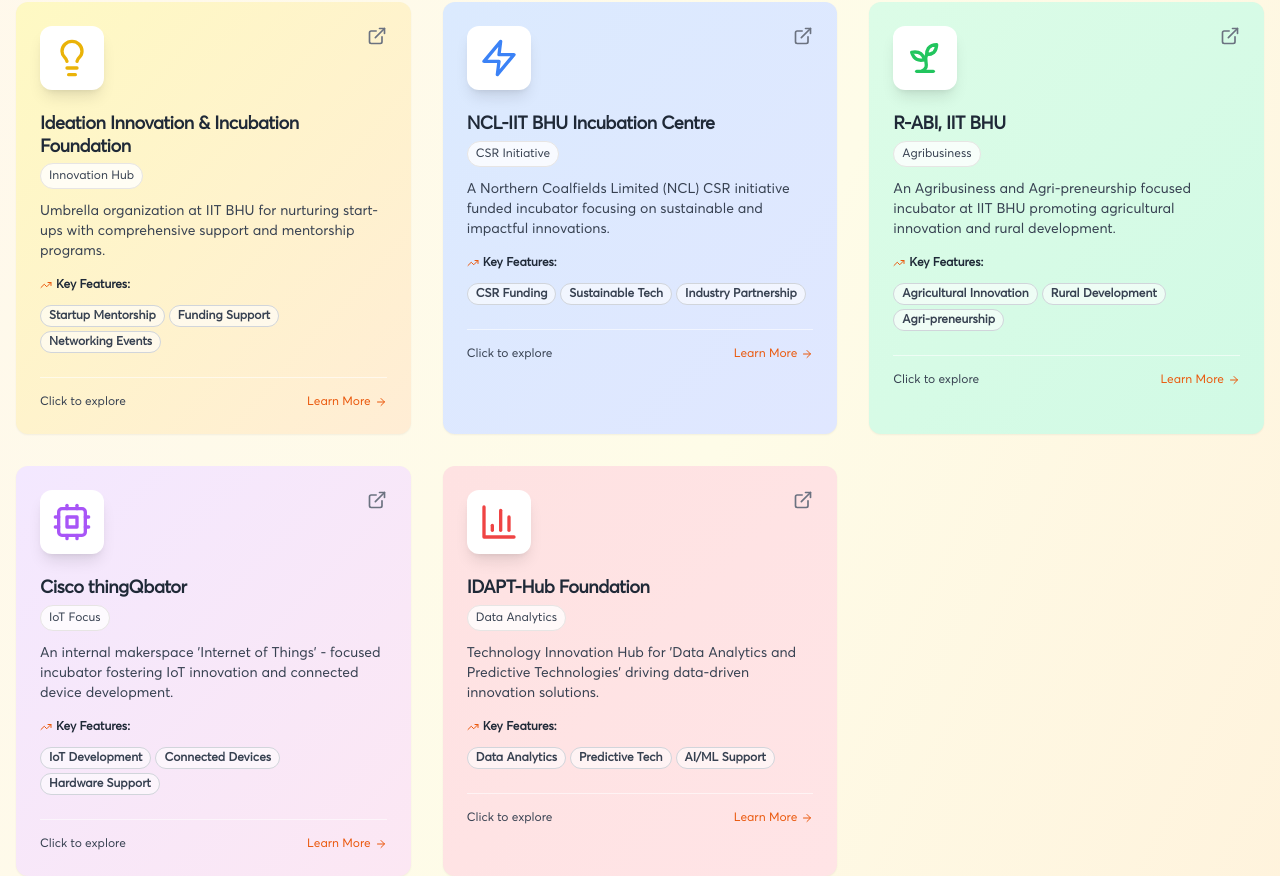
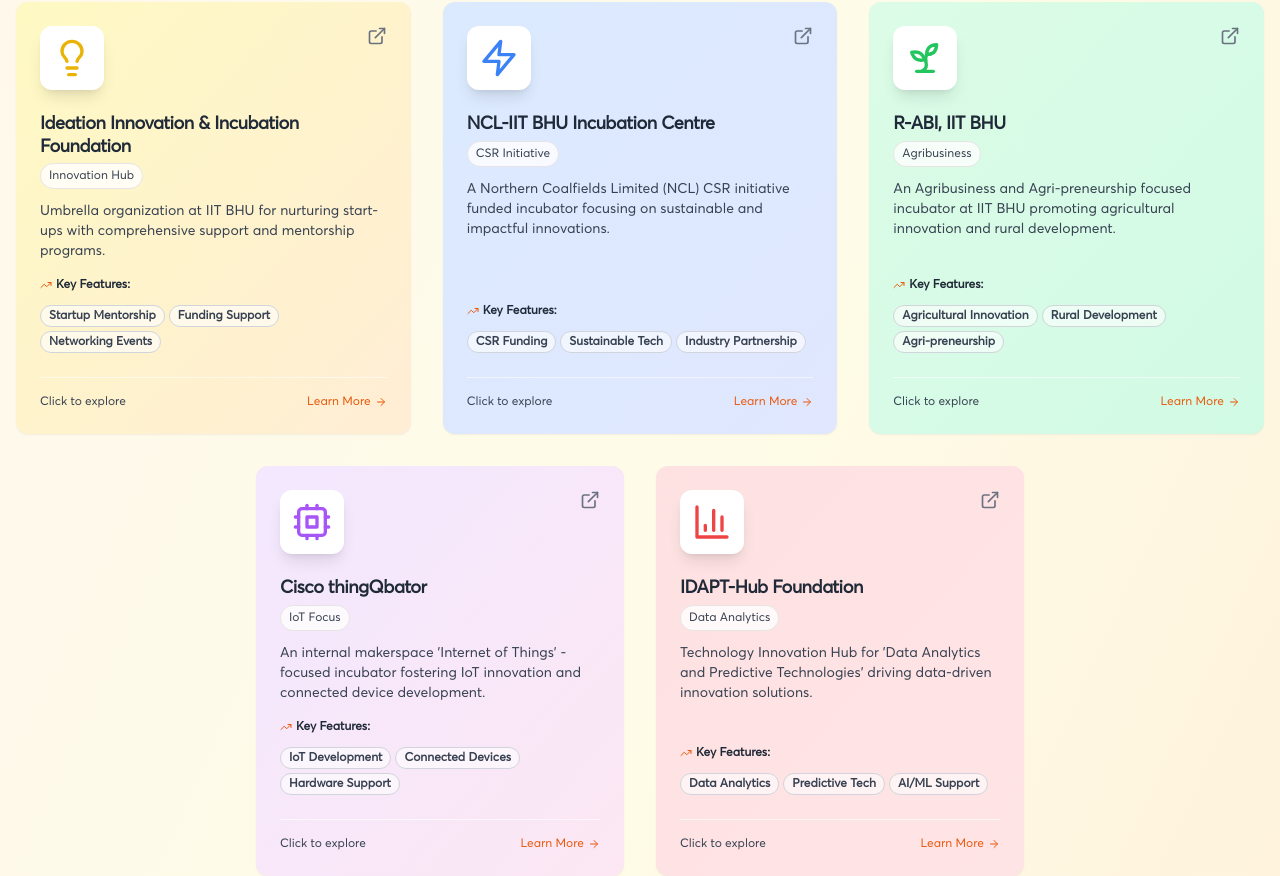
Before and after one commit to ecelliitbhu/ecell-website-new, a Next.js app: page /IncubatorsMain in a window 1280 px wide. Shown: the part 782-1658 px from the top of the page. Built offline with nearby package versions, Linux system fonts and the light colour scheme; no server answers.

Commit message:
improved the design

```diff
--- a/pages/IncubatorsMain.js
+++ b/pages/IncubatorsMain.js
@@ -63,7 +63,7 @@ const incubators = [
     website: "/idaptHub",
     color: "from-red-100 to-rose-100",
     features: ["Data Analytics", "Predictive Tech", "AI/ML Support"]
-  }
+  },
 ];
 
 const policyInfo = {
@@ -115,6 +115,124 @@ const IncubatorsMain = ({
       window.open(website, '_blank', 'noopener,noreferrer');
     }
   };
+
+  // Dynamic grid layout function
+  const renderIncubatorGrid = () => {
+    const itemsPerRow = 3; // Desktop: 3 items per row
+    const totalItems = incubators.length;
+    const completeRows = Math.floor(totalItems / itemsPerRow);
+    const remainingItems = totalItems % itemsPerRow;
+
+    const rows = [];
+
+    // Render complete rows
+    for (let row = 0; row < completeRows; row++) {
+      const startIndex = row * itemsPerRow;
+      const endIndex = startIndex + itemsPerRow;
+      const rowItems = incubators.slice(startIndex, endIndex);
+
+      rows.push(
+        <div key={`row-${row}`} className="grid grid-cols-1 md:grid-cols-2 lg:grid-cols-3 gap-8 w-full mb-8">
+          {rowItems.map((incubator) => renderIncubatorCard(incubator))}
+        </div>
+      );
+    }
+
+    // Render incomplete row (centered)
+    if (remainingItems > 0) {
+      const startIndex = completeRows * itemsPerRow;
+      const rowItems = incubators.slice(startIndex);
+
+      // Dynamic grid classes based on remaining items
+      let gridClass = '';
+      let containerClass = '';
+
+      if (remainingItems === 1) {
+        gridClass = 'grid grid-cols-1 gap-8';
+        containerClass = 'max-w-sm mx-auto';
+      } else if (remainingItems === 2) {
+        gridClass = 'grid grid-cols-1 md:grid-cols-2 gap-8';
+        containerClass = 'max-w-3xl mx-auto';
+      }
+
+      rows.push(
+        <div key={`row-incomplete`} className={`${containerClass} w-full`}>
+          <div className={gridClass}>
+            {rowItems.map((incubator) => renderIncubatorCard(incubator))}
+          </div>
+        </div>
+      );
+    }
+
+    return rows;
+  };
+
+  // Render individual incubator card
+  const renderIncubatorCard = (incubator) => (
+    <Card
+      key={incubator.id}
+      className={`group cursor-pointer transition-all duration-500 hover:scale-105 hover:shadow-2xl bg-gradient-to-br ${incubator.color} border-0 overflow-hidden relative h-full flex flex-col w-full`}
+      onClick={() => handleCardClick(incubator.website)}
+    >
+      {/* Hover Overlay */}
+      <div className="absolute inset-0 bg-gradient-to-br from-orange-500/0 to-yellow-500/0 group-hover:from-orange-500/10 group-hover:to-yellow-500/10 transition-all duration-500 z-10"></div>
+
+      <CardHeader className="pb-3 relative z-20">
+        <div className="flex items-start justify-between mb-4">
+          <div className="relative">
+            <div className="p-3 rounded-xl bg-white shadow-lg group-hover:shadow-xl group-hover:scale-110 transition-all duration-300">
+              {incubator.logo}
+            </div>
+          </div>
+          <ExternalLink className="w-5 h-5 text-gray-500 group-hover:text-orange-600 transition-colors duration-300" />
+        </div>
+
+        <CardTitle className="text-lg font-bold text-gray-800 mb-2 group-hover:text-orange-700 transition-colors duration-300 leading-tight">
+          {incubator.title}
+        </CardTitle>
+
+        <div className="flex items-center justify-between mb-3">
+          <Badge variant="secondary" className="bg-white/80 text-gray-700 font-medium px-2 py-1 text-xs">
+            {incubator.category}
+          </Badge>
+        </div>
+      </CardHeader>
+
+      <CardContent className="pt-0 relative z-20 flex-1 flex flex-col">
+        <CardDescription className="text-gray-700 mb-4 leading-relaxed text-sm flex-1">
+          {incubator.description}
+        </CardDescription>
+
+        <div className="space-y-3 mb-6">
+          <div className="text-xs font-semibold text-gray-800 mb-2 flex items-center">
+            <TrendingUp className="w-3 h-3 mr-1 text-orange-600" />
+            Key Features:
+          </div>
+          <div className="flex flex-wrap gap-1">
+            {incubator.features.map((feature, index) => (
+              <Badge
+                key={index}
+                variant="outline"
+                className="text-xs bg-white/60 border-gray-300 text-gray-700 hover:bg-white/80 transition-colors duration-200 px-2 py-0.5"
+              >
+                {feature}
+              </Badge>
+            ))}
+          </div>
+        </div>
+
+        <div className="mt-auto pt-4 border-t border-white/60">
+          <div className="flex items-center justify-between text-xs">
+            <span className="font-medium text-gray-700">Click to explore</span>
+            <div className="flex items-center space-x-1 text-orange-600 group-hover:translate-x-2 transition-transform duration-300">
+              <span className="font-medium">Learn More</span>
+              <ArrowRight className="w-3 h-3" />
+            </div>
+          </div>
+        </div>
+      </CardContent>
+    </Card>
+  );
 
   // Define the background pattern style
   const backgroundPatternStyle = {
@@ -209,73 +327,9 @@ const IncubatorsMain = ({
           <div className="w-20 h-1 bg-gradient-to-r from-orange-400 to-yellow-400 rounded-full mx-auto mt-4"></div>
         </div>
 
-        {/* Enhanced Cards Grid */}
-        <div className="grid grid-cols-1 md:grid-cols-2 lg:grid-cols-3 gap-8">
-          {incubators.map((incubator) => (
-            <Card
-              key={incubator.id}
-              className={`group cursor-pointer transition-all duration-500 hover:scale-105 hover:shadow-2xl bg-gradient-to-br ${incubator.color} border-0 overflow-hidden relative`}
-              onClick={() => handleCardClick(incubator.website)}
-            >
-              {/* Hover Overlay */}
-              <div className="absolute inset-0 bg-gradient-to-br from-orange-500/0 to-yellow-500/0 group-hover:from-orange-500/10 group-hover:to-yellow-500/10 transition-all duration-500 z-10"></div>
-
-              <CardHeader className="pb-3 relative z-20">
-                <div className="flex items-start justify-between mb-4">
-                  <div className="relative">
-                    <div className="p-3 rounded-xl bg-white shadow-lg group-hover:shadow-xl group-hover:scale-110 transition-all duration-300">
-                      {incubator.logo}
-                    </div>
-                  </div>
-                  <ExternalLink className="w-5 h-5 text-gray-500 group-hover:text-orange-600 transition-colors duration-300" />
-                </div>
-
-                <CardTitle className="text-lg font-bold text-gray-800 mb-2 group-hover:text-orange-700 transition-colors duration-300 leading-tight">
-                  {incubator.title}
-                </CardTitle>
-
-                <div className="flex items-center justify-between mb-3">
-                  <Badge variant="secondary" className="bg-white/80 text-gray-700 font-medium px-2 py-1 text-xs">
-                    {incubator.category}
-                  </Badge>
-                </div>
-              </CardHeader>
-
-              <CardContent className="pt-0 relative z-20">
-                <CardDescription className="text-gray-700 mb-4 leading-relaxed text-sm">
-                  {incubator.description}
-                </CardDescription>
-
-                <div className="space-y-3">
-                  <div className="text-xs font-semibold text-gray-800 mb-2 flex items-center">
-                    <TrendingUp className="w-3 h-3 mr-1 text-orange-600" />
-                    Key Features:
-                  </div>
-                  <div className="flex flex-wrap gap-1">
-                    {incubator.features.map((feature, index) => (
-                      <Badge
-                        key={index}
-                        variant="outline"
-                        className="text-xs bg-white/60 border-gray-300 text-gray-700 hover:bg-white/80 transition-colors duration-200 px-2 py-0.5"
-                      >
-                        {feature}
-                      </Badge>
-                    ))}
-                  </div>
-                </div>
-
-                <div className="mt-6 pt-4 border-t border-white/60">
-                  <div className="flex items-center justify-between text-xs">
-                    <span className="font-medium text-gray-700">Click to explore</span>
-                    <div className="flex items-center space-x-1 text-orange-600 group-hover:translate-x-2 transition-transform duration-300">
-                      <span className="font-medium">Learn More</span>
-                      <ArrowRight className="w-3 h-3" />
-                    </div>
-                  </div>
-                </div>
-              </CardContent>
-            </Card>
-          ))}
+        {/* Dynamic Incubator Grid */}
+        <div className="flex flex-col items-center">
+          {renderIncubatorGrid()}
         </div>
 
         {/* Policy Framework Section */}
@@ -293,7 +347,7 @@ const IncubatorsMain = ({
           {/* Policy Card */}
           <div className="max-w-4xl mx-auto">
             <Card
-              className={`group cursor-pointer transition-all duration-500 hover:scale-105 hover:shadow-2xl bg-gradient-to-br ${policyInfo.color} border-0 overflow-hidden relative`}
+              className={`group cursor-pointer transition-all duration-500 hover:scale-105 hover:shadow-2xl bg-gradient-to-br ${policyInfo.color} border-0 overflow-hidden relative h-full flex flex-col`}
               onClick={() => handleCardClick(policyInfo.website)}
             >
               {/* Hover Overlay */}
@@ -323,12 +377,12 @@ const IncubatorsMain = ({
                 </div>
               </CardHeader>
 
-              <CardContent className="pt-0 relative z-20">
-                <CardDescription className="text-gray-700 mb-4 leading-relaxed text-base">
+              <CardContent className="pt-0 relative z-20 flex-1 flex flex-col">
+                <CardDescription className="text-gray-700 mb-4 leading-relaxed text-base flex-1">
                   {policyInfo.description}
                 </CardDescription>
 
-                <div className="space-y-3">
+                <div className="space-y-3 mb-6">
                   <div className="text-sm font-semibold text-gray-800 mb-2 flex items-center">
                     <BookOpen className="w-4 h-4 mr-1 text-orange-600" />
                     Key Areas:
@@ -346,7 +400,7 @@ const IncubatorsMain = ({
                   </div>
                 </div>
 
-                <div className="mt-6 pt-4 border-t border-white/60">
+                <div className="mt-auto pt-4 border-t border-white/60">
                   <div className="flex items-center justify-between text-sm">
                     <span className="font-medium text-gray-700">Click to view policy document</span>
                     <div className="flex items-center space-x-1 text-orange-600 group-hover:translate-x-2 transition-transform duration-300">
```
